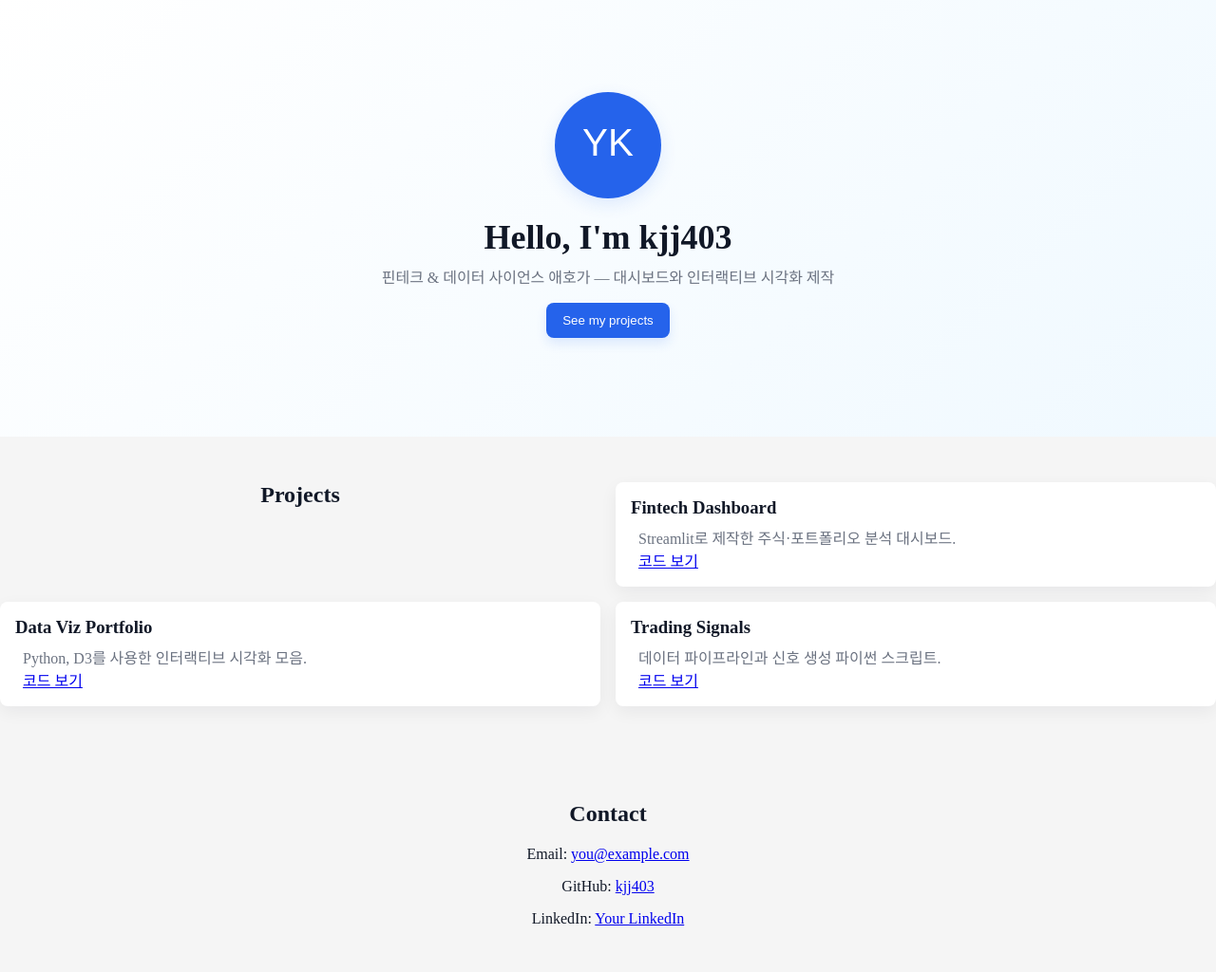
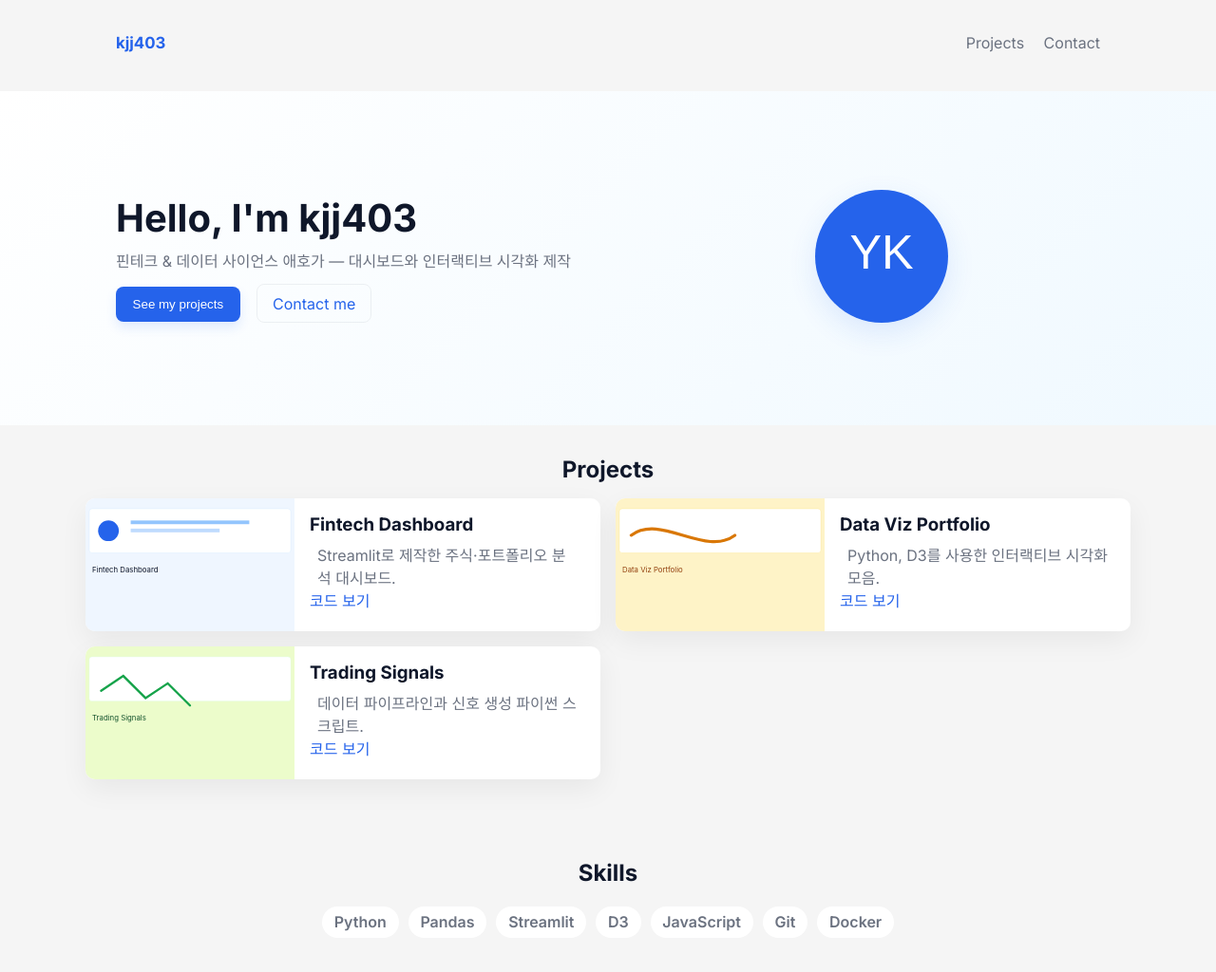
Before and after one commit to kjj403/kjj403.github.io, a plain HTML site: page index.html in a window 1280 px wide. Shown: the part 7-1031 px from the top of the page at 95% size. Drawn offline with Linux system fonts and the light colour scheme.

Commit message:
Design: add nav, hero layout, project thumbnails, skills; update styles

```diff
--- a/index.html
+++ b/index.html
@@ -5,40 +5,83 @@
   <meta name="viewport" content="width=device-width,initial-scale=1">
   <title>kjj403 — Portfolio</title>
   <meta name="description" content="kjj403 — Fintech & data science portfolio. Dashboards, data viz, and projects." />
+  <link rel="preconnect" href="https://fonts.googleapis.com">
+  <link rel="preconnect" href="https://fonts.gstatic.com" crossorigin>
+  <link href="https://fonts.googleapis.com/css2?family=Inter:wght@300;400;600;700&display=swap" rel="stylesheet">
   <link rel="stylesheet" href="style.css">
 </head>
 <body>
+  <nav class="site-nav">
+    <div class="container nav-inner">
+      <a class="brand" href="/">kjj403</a>
+      <div class="nav-links">
+        <a href="#projects">Projects</a>
+        <a href="#contact">Contact</a>
+      </div>
+    </div>
+  </nav>
+
   <header class="hero">
-    <div class="container">
-      <img src="assets/avatar.svg" alt="avatar" class="avatar">
+    <div class="container hero-grid">
+      <div class="hero-text">
         <h1>Hello, I'm kjj403</h1>
         <p>핀테크 & 데이터 사이언스 애호가 — 대시보드와 인터랙티브 시각화 제작</p>
+        <div class="hero-actions">
           <button id="see-projects">See my projects</button>
+          <a class="cta-ghost" href="#contact">Contact me</a>
+        </div>
+      </div>
+      <div class="hero-media">
+        <img src="assets/avatar.svg" alt="avatar" class="avatar">
+      </div>
     </div>
   </header>
 
   <main>
     <section class="projects" id="projects">
       <h2>Projects</h2>
-
+      <div class="projects-grid">
         <article class="project">
+          <img class="thumb" src="assets/project1.svg" alt="Fintech Dashboard">
+          <div class="project-body">
             <h3>Fintech Dashboard</h3>
             <p>Streamlit로 제작한 주식·포트폴리오 분석 대시보드.</p>
-        <p><a href="https://github.com/kjj403" target="_blank" rel="noopener">코드 보기</a></p>
+            <a href="https://github.com/kjj403" target="_blank" rel="noopener">코드 보기</a>
+          </div>
         </article>
 
         <article class="project">
+          <img class="thumb" src="assets/project2.svg" alt="Data Viz Portfolio">
+          <div class="project-body">
             <h3>Data Viz Portfolio</h3>
             <p>Python, D3를 사용한 인터랙티브 시각화 모음.</p>
-        <p><a href="https://github.com/kjj403" target="_blank" rel="noopener">코드 보기</a></p>
+            <a href="https://github.com/kjj403" target="_blank" rel="noopener">코드 보기</a>
+          </div>
         </article>
 
         <article class="project">
+          <img class="thumb" src="assets/project3.svg" alt="Trading Signals">
+          <div class="project-body">
             <h3>Trading Signals</h3>
             <p>데이터 파이프라인과 신호 생성 파이썬 스크립트.</p>
-        <p><a href="https://github.com/kjj403" target="_blank" rel="noopener">코드 보기</a></p>
+            <a href="https://github.com/kjj403" target="_blank" rel="noopener">코드 보기</a>
+          </div>
         </article>
+      </div>
 
+    </section>
+
+    <section class="skills" id="skills">
+      <h2>Skills</h2>
+      <div class="skill-list">
+        <span class="skill">Python</span>
+        <span class="skill">Pandas</span>
+        <span class="skill">Streamlit</span>
+        <span class="skill">D3</span>
+        <span class="skill">JavaScript</span>
+        <span class="skill">Git</span>
+        <span class="skill">Docker</span>
+      </div>
     </section>
 
     <section class="contact" id="contact">
--- a/style.css
+++ b/style.css
@@ -2,39 +2,57 @@
 :root{
   --bg: #f5f5f5;
   --accent: #2563eb;
+  --accent-2: #0ea5a4;
   --muted: #6b7280;
   --card: #ffffff;
+  --radius: 10px;
 }
 *{box-sizing:border-box}
 .page-font{font-family: Inter, system-ui, -apple-system, "Segoe UI", Roboto, "Helvetica Neue", Arial, "Noto Sans", "Apple Color Emoji", "Segoe UI Emoji", "Segoe UI Symbol";}
 body{
   margin:0;padding:0;
   background-color:var(--bg);
-  color:#111827;
+  color:#0f172a;
   -webkit-font-smoothing:antialiased;
+  font-family: Inter, system-ui, -apple-system, "Segoe UI", Roboto, "Helvetica Neue", Arial, "Noto Sans";
 }
-.container{max-width:1000px;margin:0 auto;padding:2rem}
+.container{max-width:1100px;margin:0 auto;padding:2rem}
+.site-nav{background:transparent;padding:0.6rem 0}
+.nav-inner{display:flex;align-items:center;justify-content:space-between}
+.brand{font-weight:700;color:var(--accent);text-decoration:none;font-size:1.05rem}
+.nav-links a{margin-left:1rem;color:var(--muted);text-decoration:none}
+
 .hero{
   background: linear-gradient(135deg,#ffffff 0%, #f0f9ff 100%);
   padding:4.5rem 0;
-  text-align:center;
 }
-.avatar{width:112px;height:112px;border-radius:50%;margin-bottom:1rem;box-shadow:0 6px 18px rgba(37,99,235,0.12)}
-.hero h1{margin:0;font-size:2.25rem}
+.hero-grid{display:grid;grid-template-columns:1fr 220px;align-items:center;gap:2rem}
+.hero-text{text-align:left}
+.avatar{width:140px;height:140px;border-radius:50%;margin:0 auto;box-shadow:0 10px 30px rgba(37,99,235,0.12)}
+.hero h1{margin:0;font-size:2.5rem}
 .hero p{color:var(--muted);margin:0.5rem 0 1rem}
 button#see-projects{
   background:var(--accent);
   color:white;border:0;padding:0.7rem 1.1rem;border-radius:8px;cursor:pointer;box-shadow:0 6px 12px rgba(37,99,235,0.12)
 }
+.cta-ghost{margin-left:0.8rem;padding:0.6rem 1rem;border-radius:8px;border:1px solid rgba(15,23,42,0.06);text-decoration:none;color:var(--accent)}
+.hero-actions{margin-top:1rem}
 .projects{padding:2rem 0;background:transparent}
 .projects h2{margin:0 0 1rem 0;text-align:center}
-.project{background:var(--card);border-radius:8px;padding:1rem;margin:1rem auto;max-width:720px;box-shadow:0 6px 18px rgba(16,24,40,0.06)}
+.projects-grid{display:grid;grid-template-columns:1fr;gap:1rem;max-width:1100px;margin:0 auto}
+.project{background:var(--card);border-radius:var(--radius);overflow:hidden;display:flex;align-items:stretch;box-shadow:0 10px 30px rgba(2,6,23,0.06)}
+.thumb{width:220px;height:140px;object-fit:cover;flex-shrink:0}
+.project-body{padding:1rem}
 .project h3{margin:0 0 0.5rem 0}
 .project p{margin:0 0.5rem 0;color:var(--muted)}
-.project-link{color:var(--accent);text-decoration:none}
+.project a{color:var(--accent);text-decoration:none}
+.project:hover{transform:translateY(-4px);transition:transform .18s ease}
+.skills{padding:2rem 0;background:transparent;text-align:center}
+.skill-list{display:flex;flex-wrap:wrap;gap:0.5rem;justify-content:center;margin-top:0.8rem}
+.skill{background:#fff;padding:0.4rem 0.8rem;border-radius:999px;border:1px solid rgba(15,23,42,0.04);color:var(--muted);font-weight:600}
 .contact{padding:2rem 0;background:transparent;text-align:center}
 footer{padding:1rem 0;text-align:center;color:var(--muted);font-size:0.9rem}
 @media(min-width:900px){
-  .projects{display:grid;grid-template-columns:1fr 1fr;gap:1rem;padding:3rem 0}
-  .project{margin:0}
+  .projects-grid{grid-template-columns:1fr 1fr}
+  .hero-grid{grid-template-columns:1fr 300px}
 }
```
Also changed, not shown: assets/project1.svg (added), assets/project2.svg (added), assets/project3.svg (added). Lines whose indentation alone changed are shown as unchanged.
